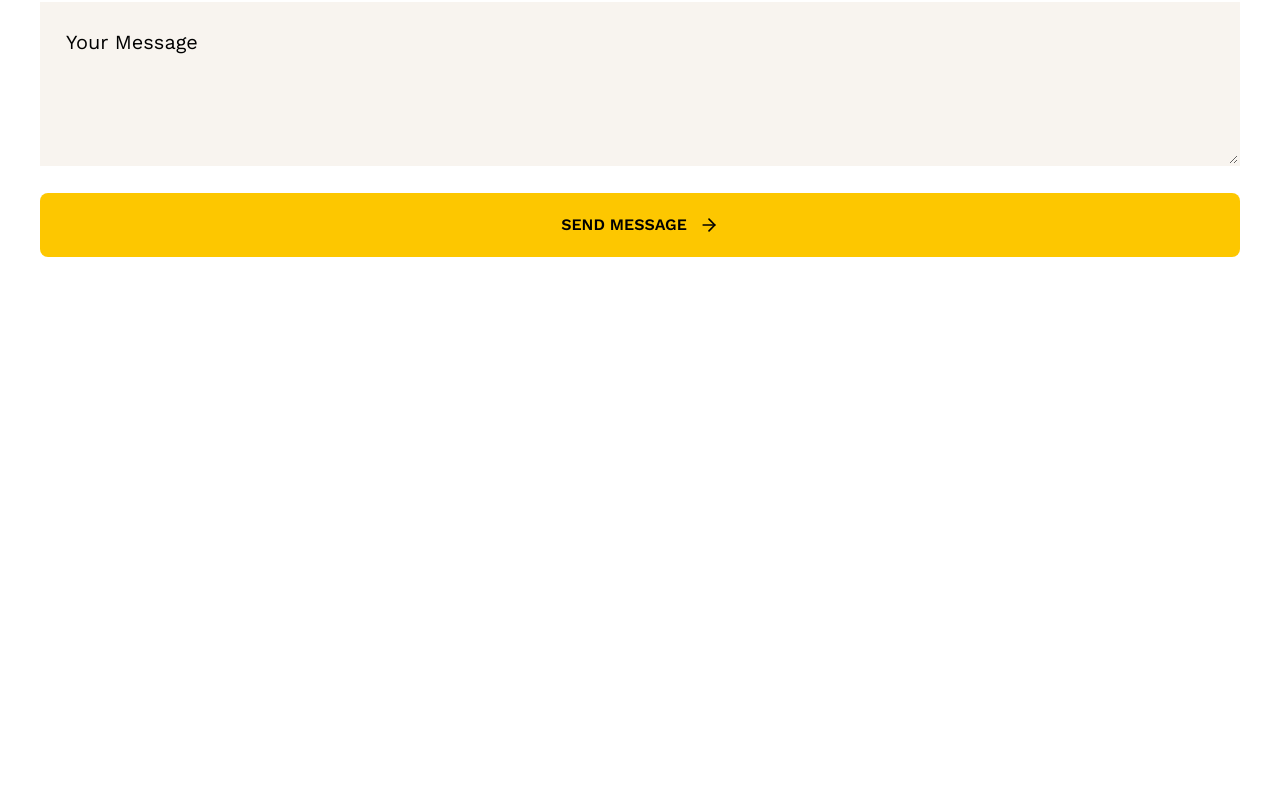
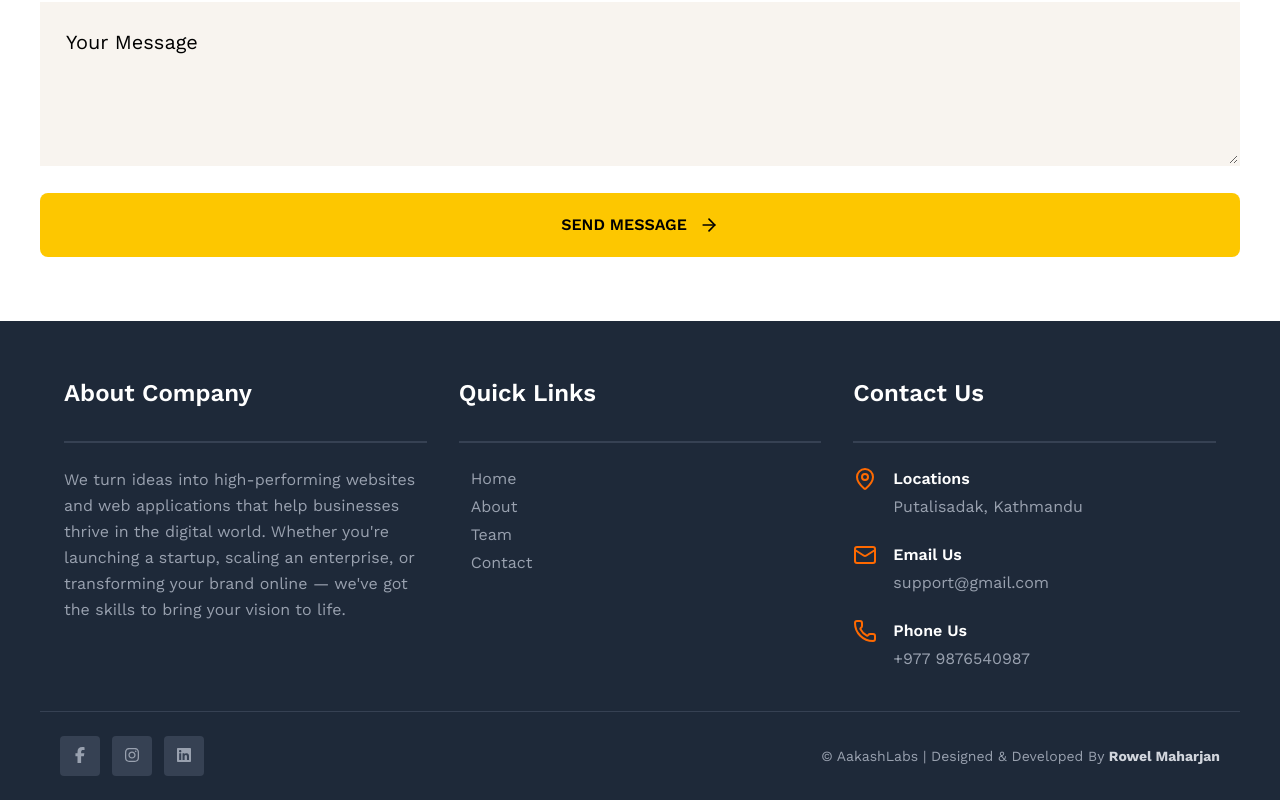
Before and after one commit to Rowel-Maharjan/AakashLabs, a React (Vite) app: page / in a window 1280 px wide. Shown: the part 4678-5478 px from the top of the page. Before the commit the page ends 4999 px from the top, so only its background shows below. Built offline with nearby package versions, Linux system fonts and the light colour scheme.

Commit message:
Footer add

```diff
--- a/src/components/Home/Contact.tsx
+++ b/src/components/Home/Contact.tsx
@@ -39,7 +39,7 @@ const Contact: React.FC = () => {
     }
   };
   return (
-    <div className="relative flex items-center justify-center overflow-hidden bg-white px-3 py-6 pb-16 md:px-6 md:pt-24">
+    <div id="contact" className="relative flex items-center justify-center overflow-hidden bg-white px-3 py-6 pb-16 md:px-6 md:pt-24">
       <div className="relative z-10 mx-auto w-full max-w-[1200px] space-y-16">
         <div className="mx-auto mb-14 max-w-2xl text-center">
           <Title>— Get In Touch —</Title>
--- /dev/null
+++ b/src/components/Home/Footer.tsx
@@ -0,0 +1,99 @@
+import React from "react";
+import { FontAwesomeIcon } from "@fortawesome/react-fontawesome";
+import { contacts, footerServices, socialLinks } from "../../config";
+
+const Footer: React.FC = () => {
+  return (
+    <footer className="bg-gray-800 text-gray-300">
+      <div className="container mx-auto max-w-[1200px] px-5 pt-14 md:px-6">
+        <div className="-mx-4 flex flex-wrap justify-between">
+          <div className="mb-10 w-full px-4 sm:w-1/2 md:w-1/3 lg:w-1/3">
+            <h3 className="mb-6 border-b-2 border-gray-700 pb-8 text-2xl font-semibold text-white">
+              About Company
+            </h3>
+            <p className="mb-6 leading-relaxed text-gray-400">
+              We turn ideas into high-performing websites and web applications
+              that help businesses thrive in the digital world. Whether you're
+              launching a startup, scaling an enterprise, or transforming your
+              brand online — we've got the skills to bring your vision to life.
+            </p>
+          </div>
+
+          <div className="mb-10 w-full px-4 sm:w-1/2 md:w-1/3 lg:w-1/3">
+            <h3 className="mb-6 border-b-2 border-gray-700 pb-8 text-2xl font-semibold text-white">
+              Quick Links
+            </h3>
+            <ul className="ml-3 space-y-1 text-gray-400">
+              {footerServices.map((item, i) => (
+                <li key={i}>
+                  <a
+                    href={item.link}
+                    className="transition-colors duration-200 hover:text-white"
+                  >
+                    {item.title}
+                  </a>
+                </li>
+              ))}
+            </ul>
+          </div>
+
+          <div className="mb-10 w-full px-4 sm:w-1/2 md:w-1/3 lg:w-1/3">
+            <h3 className="mb-6 border-b-2 border-gray-700 pb-8 text-2xl font-semibold text-white">
+              Contact Us
+            </h3>
+            <ul className="space-y-6 text-gray-400">
+              {contacts.map((contact) => (
+                <li key={contact.title} className="flex items-start gap-4">
+                  <contact.Icon className="text-orange-500" />
+                  <div>
+                    <h4 className="mb-1 font-semibold text-white">
+                      {contact.title}
+                    </h4>
+                    <a
+                      href={contact.href}
+                      target="_blank"
+                      className="hover:text-white"
+                    >
+                      {contact.text}
+                    </a>
+                  </div>
+                </li>
+              ))}
+            </ul>
+          </div>
+        </div>
+      </div>
+
+      <div className="mx-auto max-w-[1200px] border-t border-gray-700 py-6">
+        <div className="container mx-auto flex flex-col items-center justify-between px-5 sm:flex-row">
+          <ul className="flex space-x-3 text-gray-400">
+            {socialLinks.map((link) => (
+              <li key={link.label}>
+                <a
+                  href={link.href}
+                  target="_blank"
+                  className="inline-block h-10 w-10 rounded bg-gray-700 text-center leading-10 transition hover:bg-orange-500 hover:text-white"
+                >
+                  <FontAwesomeIcon icon={link.icon} />
+                </a>
+              </li>
+            ))}
+          </ul>
+
+          <p className="mt-4 text-sm text-gray-400 sm:mt-0">
+            &copy; AakashLabs | Designed & Developed By{" "}
+            <a
+              href="https://www.rowelmaharjan.com.np/"
+              target="_blank"
+              className="font-bold text-gray-300 transition hover:text-orange-500"
+            >
+              Rowel Maharjan
+            </a>
+          </p>
+        </div>
+      </div>
+    </footer>
+  );
+};
+
+export { Footer };
--- a/src/config.ts
+++ b/src/config.ts
@@ -282,6 +282,46 @@ export const contactData = [
     id: "phone",
     title: "Phone Number",
     icon: Phone,
-    content: ["+977 9876540987", "+977-9874615942"],
+    content: ["+977 9876540987", "+977 9874615942"],
   },
 ];
+
+export const contacts = [
+  {
+    Icon: MapPin,
+    title: "Locations",
+    href: "https://www.google.com/maps/place/Dhaka/@23.7806207,90.3492859,12z/data=!3m1!4b1!4m5!3m4!1s0x3755b8b087026b81:0x8fa563bbdd5904c2!8m2!3d23.8104753!4d90.4119873",
+    text: "Putalisadak, Kathmandu",
+  },
+  {
+    Icon: Mail,
+    title: "Email Us",
+    href: "mailto:support@gmail.com",
+    text: "support@gmail.com",
+  },
+  {
+    Icon: Phone,
+    title: "Phone Us",
+    href: "tel:+012-345-6789",
+    text: "+977 9876540987",
+  },
+];
+
+export const footerServices = [
+  {
+    title: "Home",
+    link: PATHNAME.home,
+  },
+  {
+    title: "About",
+    link: PATHNAME.about,
+  },
+  {
+    title: "Team",
+    link: PATHNAME.team,
+  },
+  {
+    title: "Contact",
+    link: PATHNAME.contact,
+  },
+];
--- a/src/pages/Home.tsx
+++ b/src/pages/Home.tsx
@@ -1,5 +1,6 @@
 import { AboutUs } from "../components/Home/About-us";
 import { Contact } from "../components/Home/Contact";
+import { Footer } from "../components/Home/Footer";
 import { Navbar } from "../components/Home/Navbar";
 import { Slider } from "../components/Home/Slider";
 import { Team } from "../components/Home/Team";
@@ -12,6 +13,7 @@ const Home = () => {
       <AboutUs />
       <Team />
       <Contact />
+      <Footer />
     </div>
   );
 };
```
